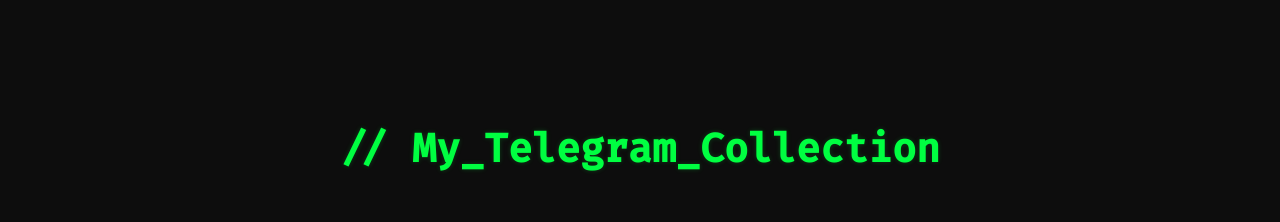
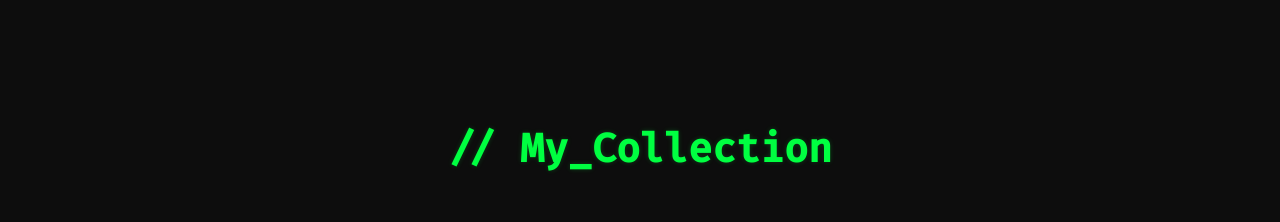
Before and after one commit to Vasiliy-katsyka/Vasiliy, a plain HTML site: page index.html in a window 1280 px wide. Shown: the part 3980-4202 px from the top of the page. Drawn offline with Linux system fonts and the light colour scheme.

Commit message:
Update index.html

```diff
--- a/index.html
+++ b/index.html
@@ -200,7 +200,7 @@
 
             <!-- NEW TELEGRAM COLLECTION SECTION -->
             <section id="collection">
-                <h2>// My_Telegram_Collection</h2>
+                <h2>// My_Collection</h2>
                 <div class="collection-grid">
                     <img src="https://nft.fragment.com/gift/bunnymuffin-24641.small.jpg" alt="Telegram Collection Item" loading="lazy">
                     <img src="https://nft.fragment.com/gift/xmasstocking-57910.small.jpg" alt="Telegram Collection Item" loading="lazy">
```
